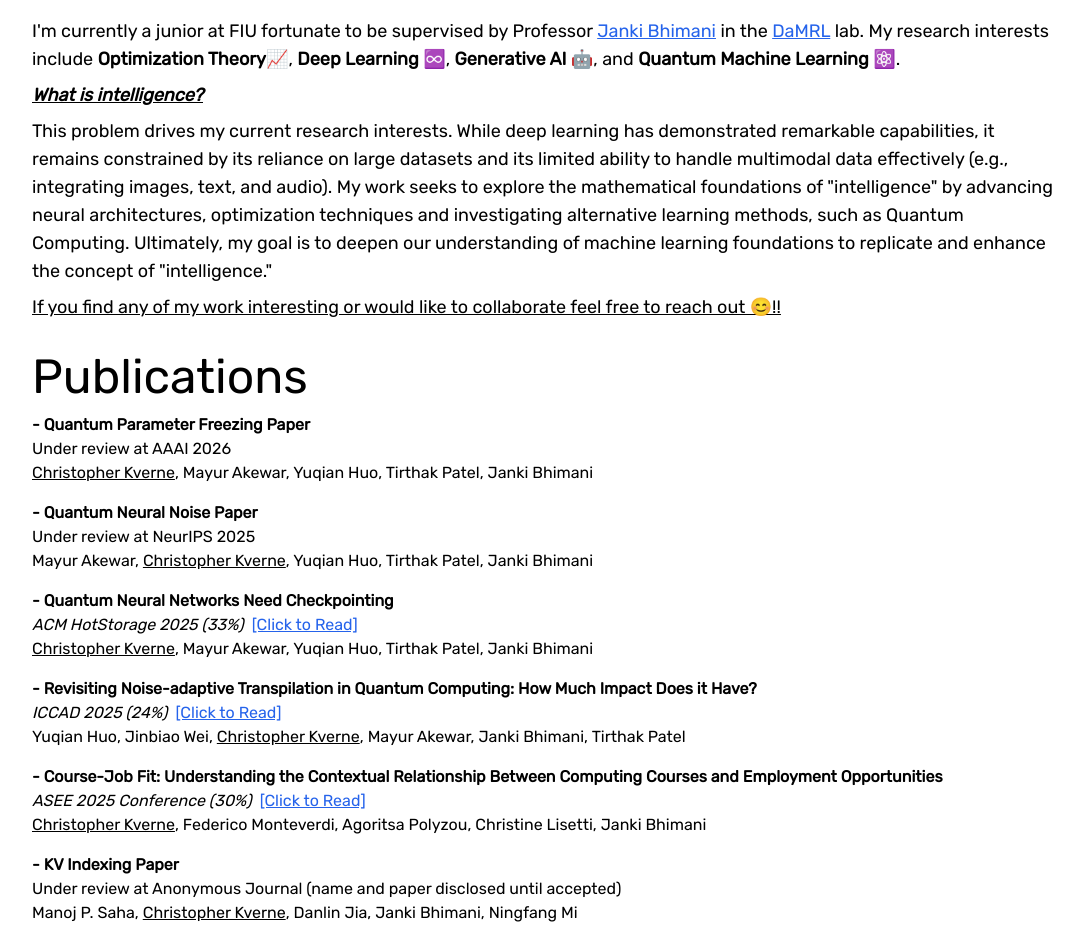
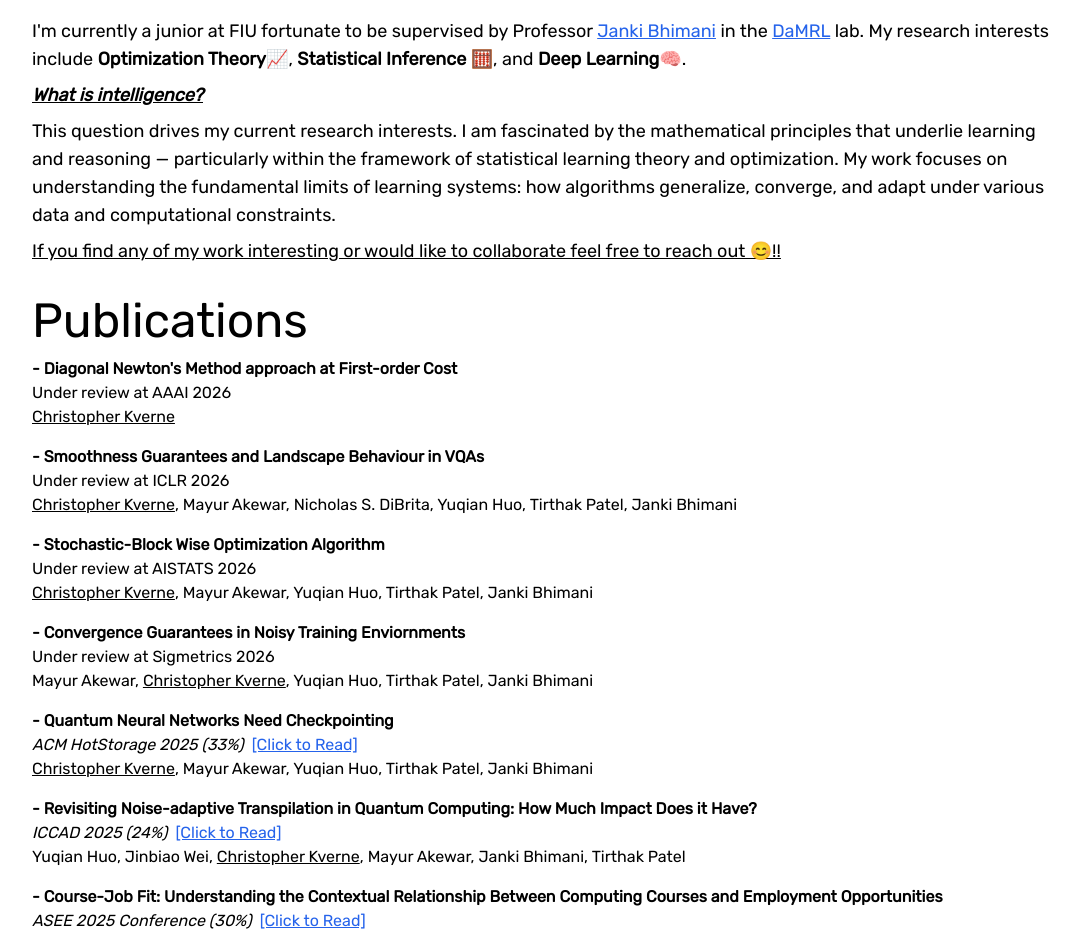
Before and after one commit to chriskverne/Portfolio-website, a Next.js app: page / in a window 1280 px wide. Shown: the part 375-1311 px from the top of the page, without its empty margins (96-1179 px from the left). Built offline with nearby package versions, Linux system fonts and the light colour scheme.

Commit message:
updated research progress

```diff
--- a/app/components/Education.js
+++ b/app/components/Education.js
@@ -3,7 +3,7 @@ import Title from './Title';
 import { courseWork, awards } from '@/constants/constants';
 
 const Research = () => {
-  const [showCourseWork, setShowCourseWork] = useState(false);
+  const [showCourseWork, setShowCourseWork] = useState(true);
   const toggleCourseWork = () => {
     setShowCourseWork(!showCourseWork);
   };
@@ -30,7 +30,7 @@ const Research = () => {
 
         <div className='flex align-middle mt-2'>
           <h3 className='font-semibold text-xl'>GPA:</h3>
-          <p className='text-xl ml-1'>3.80 / 4.0</p>
+          <p className='text-xl ml-1'>3.82 / 4.0</p>
           <button className='ml-3 bg-[#14213d] text-white py-1 font-semibold text-sm rounded-md w-[7rem]' onClick={toggleCourseWork}>
             {showCourseWork ? 'Hide Courses' : 'Show Courses'}
           </button>
--- a/app/components/Research.js
+++ b/app/components/Research.js
@@ -14,17 +14,11 @@ const Research = () => {
         <p>
           I&apos;m currently a junior at FIU fortunate to be supervised by Professor <Link className='text-blue-600 underline' target='blank' href={'https://www.cis.fiu.edu/faculty-staff/janki-bhimani/'}>Janki Bhimani</Link> in
           the <Link className='text-blue-600 underline' href={'https://damrl.cis.fiu.edu/'} target='_blank'>DaMRL</Link> lab.
-          My research interests include <b>Optimization Theory📈</b>, <b>Deep Learning ♾️</b>, <b>Generative AI 🤖</b>, and <b>Quantum Machine Learning ⚛️</b>.
+          My research interests include <b>Optimization Theory📈</b>, <b>Statistical Inference 🧮</b>, and <b>Deep Learning🧠</b>.
         </p>
         <p className='mt-2 underline'><i><b>What is intelligence?</b></i></p>
         <p className='mt-2'>
-          This problem drives my current research interests.
-          While deep learning has demonstrated remarkable capabilities,
-          it remains constrained by its reliance on large datasets and its limited ability to handle multimodal data effectively (e.g., integrating images, text, and audio).
-          My work seeks to explore the mathematical foundations of &quot;intelligence&quot; by advancing neural architectures, optimization techniques
-          and investigating alternative learning methods, such as Quantum Computing.
-          Ultimately, my goal is to deepen our understanding of machine learning foundations to replicate and enhance the concept of
-          &quot;intelligence.&quot;
+          This question drives my current research interests. I am fascinated by the mathematical principles that underlie learning and reasoning — particularly within the framework of statistical learning theory and optimization. My work focuses on understanding the fundamental limits of learning systems: how algorithms generalize, converge, and adapt under various data and computational constraints.
         </p>
         <p className='mt-2 underline'>
           If you find any of my work interesting or would like to collaborate feel free to reach out 😊!!
--- a/constants/constants.js
+++ b/constants/constants.js
@@ -147,7 +147,7 @@ const kv_pap = {
   authors: ['Manoj P. Saha', 'Christopher Kverne', 'Danlin Jia', 'Janki Bhimani', 'Ningfang Mi'],
 
   //conference: 'IEEE TCC',
-  conference: 'Anonymous Journal (name and paper disclosed until accepted)',
+  conference: 'IEEE TC',
   link: null,
   isPublished: false,
   underReview: true,
@@ -201,10 +201,10 @@ const llm_advisor_paper = {
 }
 
 const qnn_noise_pap = {
-  title: "Quantum Neural Noise Paper",
+  title: "Convergence Guarantees in Noisy Training Enviornments",
   description: [],
   authors: ['Mayur Akewar', 'Christopher Kverne', 'Yuqian Huo', 'Tirthak Patel', 'Janki Bhimani'],
-  conference: 'NeurIPS 2025',
+  conference: 'Sigmetrics 2026',
   link: null,
   isPublished: false,
   underReview: true,
@@ -212,9 +212,31 @@ const qnn_noise_pap = {
 }
 
 const qnn_freezing_pap = {
-  title: "Quantum Parameter Freezing Paper",
+  title: "Stochastic-Block Wise Optimization Algorithm",
   description: [],
   authors: ['Christopher Kverne', 'Mayur Akewar', 'Yuqian Huo', 'Tirthak Patel', 'Janki Bhimani'],
+  conference: 'AISTATS 2026',
+  link: null,
+  isPublished: false,
+  underReview: true,
+  workingOn: false
+}
+
+const qnn_L_smoothness = {
+  title: "Smoothness Guarantees and Landscape Behaviour in VQAs",
+  description: [],
+  authors: ['Christopher Kverne', 'Mayur Akewar', 'Nicholas S. DiBrita', 'Yuqian Huo', 'Tirthak Patel', 'Janki Bhimani'],
+  conference: 'ICLR 2026',
+  link: null,
+  isPublished: false,
+  underReview: true,
+  workingOn: false
+}
+
+const second_order_first_order = {
+  title: "Diagonal Newton's Method approach at First-order Cost",
+  description: [],
+  authors: ['Christopher Kverne'],
   conference: 'AAAI 2026',
   link: null,
   isPublished: false,
@@ -222,7 +244,7 @@ const qnn_freezing_pap = {
   workingOn: false
 }
 
-export const papers = [qnn_freezing_pap, qnn_noise_pap, qnn_cp_pap, quantum_transpilation, course_job_pap, kv_pap,llm_advisor_paper]
+export const papers = [second_order_first_order,qnn_L_smoothness,qnn_freezing_pap, qnn_noise_pap, qnn_cp_pap, quantum_transpilation, course_job_pap, kv_pap,llm_advisor_paper]
 
 // Projects:,
 // export const project4 = {
```
